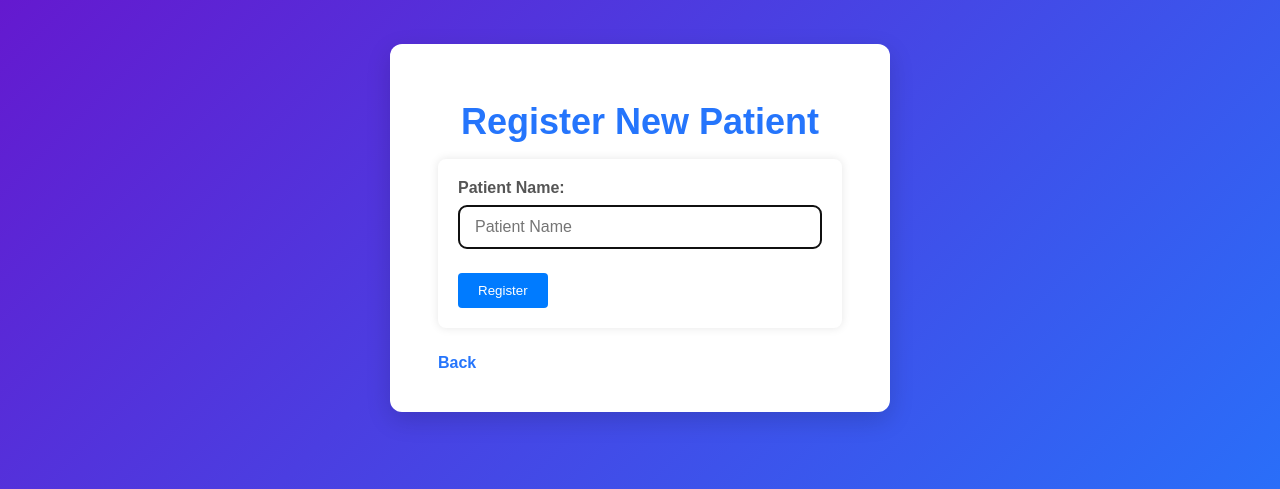
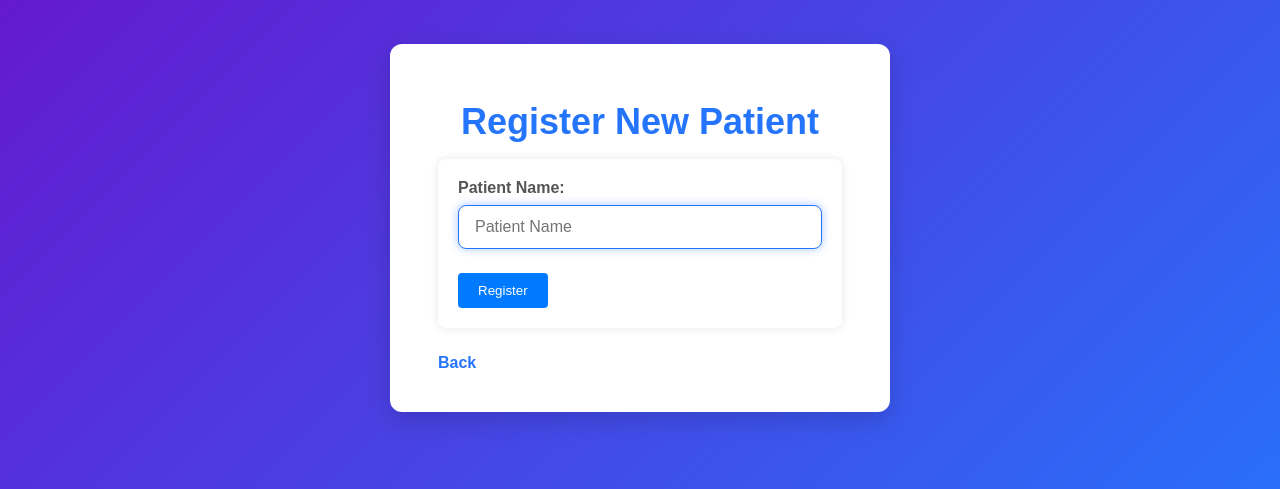
Before and after one commit to Darklion-007/Clinic-Queue-App, a Flask app: page /add in a window 1280 px wide, with the restyled element focused. Shown: the part 172-661 px from the top of the page. Run offline with Flask 3, Linux system fonts and the light colour scheme.

Commit message:
another input rule with extra style

```diff
--- a/static/style.css
+++ b/static/style.css
@@ -70,6 +70,11 @@ input[type="text"], input[type="email"], input[type="password"], select {
     transition: border-color 0.3s ease;
     box-sizing: border-box;
 }
+input[type="text"]:focus, input[type="email"]:focus, input[type="password"]:focus, select:focus {
+    border-color: #2575fc;
+    outline: none;
+    box-shadow: 0 0 8px rgba(37, 117, 252, 0.4);
+}
 button {
     background-color: #007bff;
     color: white;
```
